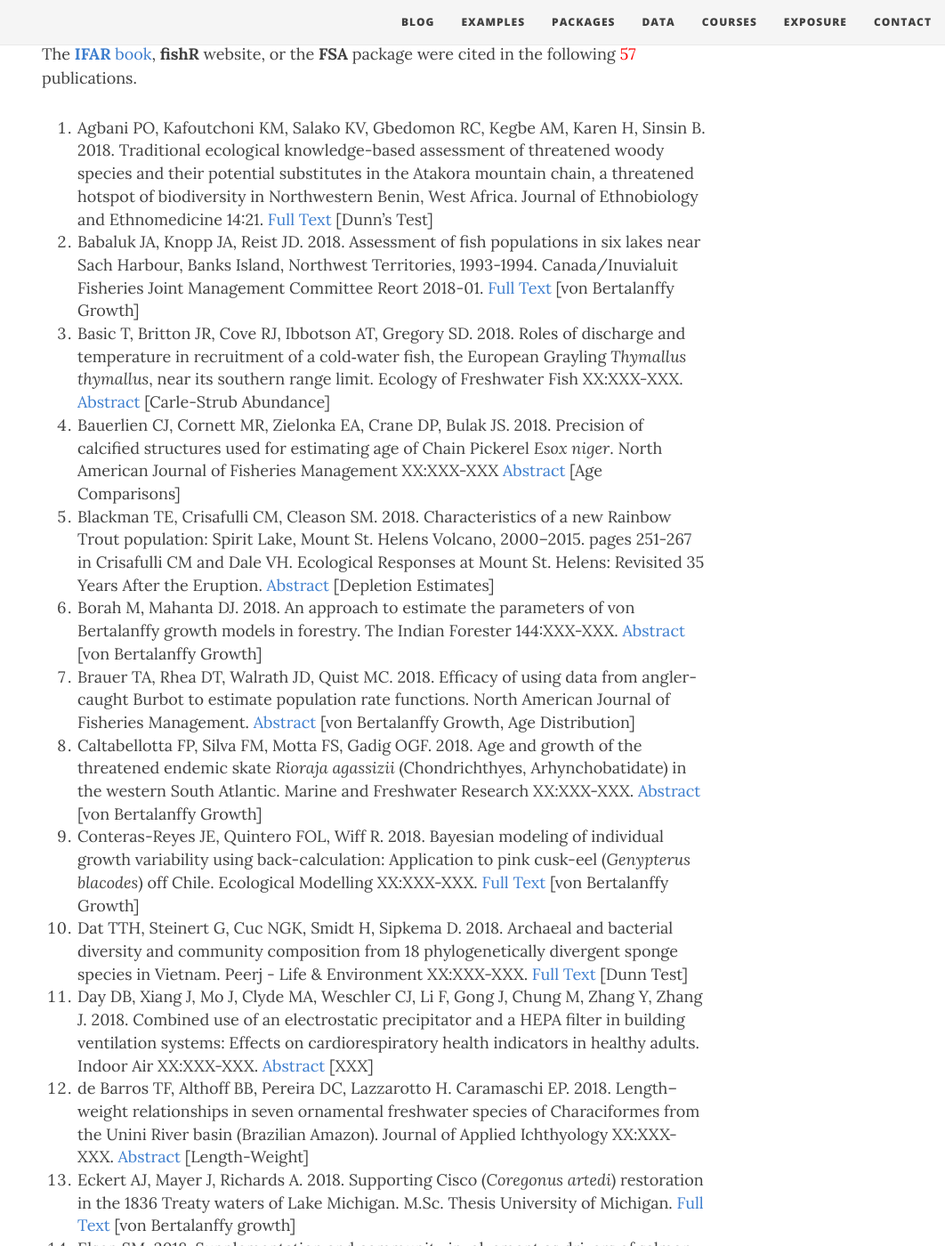
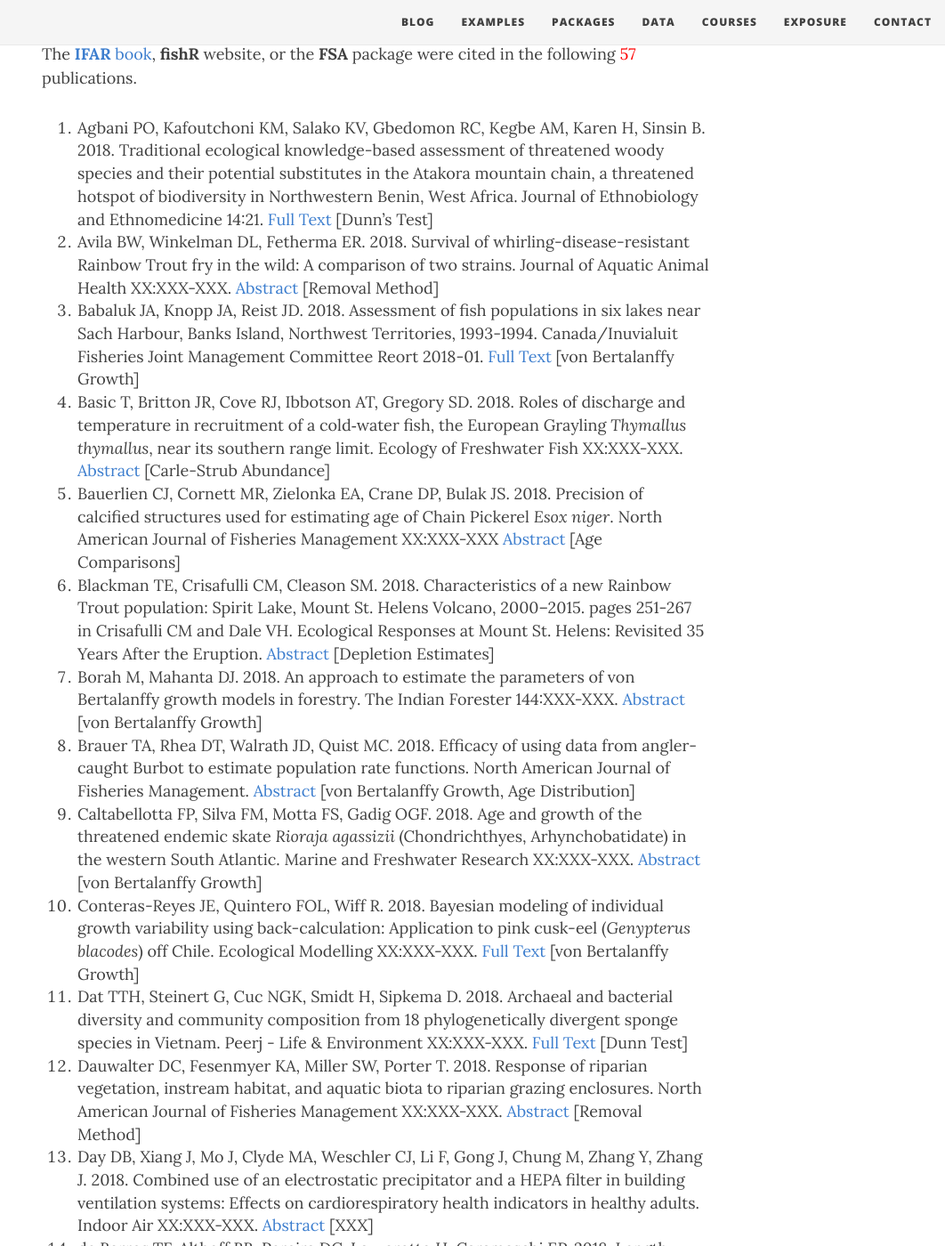
Before and after one commit to droglenc/fishR, a Jekyll site: the page built from exposure/exposure-citations18.md, in a window 1280 px wide and 1400 px high, scrolled down 293 px. Shown: the whole window at 89% size, without its empty margins (218-1280 px from the left). Built offline with Jekyll 4.4.1, drawn with Linux system fonts in a browser that asks for light colours; nearby versions of some CDN libraries; some of the changed text lies outside the part shown.

Commit message:
Added Citations

```diff
--- a/exposure/exposure-citations18.md
+++ b/exposure/exposure-citations18.md
@@ -8,6 +8,7 @@ css: "/css/exposure-citation.css"
 The [**IFAR** book](http://derekogle.com/IFAR/), **fishR** website, or the **FSA** package were cited in the following <span id="contact-div">57</span> publications.
 
 1. Agbani PO, Kafoutchoni KM, Salako KV, Gbedomon RC, Kegbe AM, Karen H, Sinsin B. 2018. Traditional ecological knowledge-based assessment of threatened woody species and their potential substitutes in the Atakora mountain chain, a threatened hotspot of biodiversity in Northwestern Benin, West Africa. Journal of Ethnobiology and Ethnomedicine 14:21. [Full Text](https://ethnobiomed.biomedcentral.com/articles/10.1186/s13002-018-0219-6) [Dunn's Test]
+1. Avila BW, Winkelman DL, Fetherma ER. 2018. Survival of whirling-disease-resistant Rainbow Trout fry in the wild: A comparison of two strains. Journal of Aquatic Animal Health XX:XXX-XXX. [Abstract](https://afspubs.onlinelibrary.wiley.com/doi/abs/10.1002/aah.10040) [Removal Method]
 1. Babaluk JA, Knopp JA, Reist JD. 2018. Assessment of fish populations in six lakes near Sach Harbour, Banks Island, Northwest Territories, 1993-1994. Canada/Inuvialuit Fisheries Joint Management Committee Reort 2018-01. [Full Text](https://www.researchgate.net/profile/John_Babaluk/publication/323547130_Assessment_of_fish_populations_in_six_lakes_near_Sachs_Harbour_Banks_Island_Northwest_Territories_1993-1994/links/5a9c0c8baca2721e3f320937/Assessment-of-fish-populations-in-six-lakes-near-Sachs-Harbour-Banks-Island-Northwest-Territories-1993-1994.pdf) [von Bertalanffy Growth]
 1. Basic T, Britton JR, Cove RJ, Ibbotson AT, Gregory SD. 2018. Roles of discharge and temperature in recruitment of a cold‐water fish, the European Grayling *Thymallus thymallus*, near its southern range limit. Ecology of Freshwater Fish XX:XXX-XXX. [Abstract](https://onlinelibrary.wiley.com/doi/abs/10.1111/eff.12405) [Carle-Strub Abundance]
 1. Bauerlien CJ, Cornett MR, Zielonka EA, Crane DP, Bulak JS. 2018. Precision of calcified structures used for estimating age of Chain Pickerel *Esox niger*. North American Journal of Fisheries Management XX:XXX-XXX [Abstract](https://onlinelibrary.wiley.com/doi/abs/10.1002/nafm.10197) [Age Comparisons]
@@ -17,6 +18,7 @@ The [**IFAR** book](http://derekogle.com/IFAR/), **fishR** website, or the **FSA
 1. Caltabellotta FP, Silva FM, Motta FS, Gadig OGF. 2018. Age and growth of the threatened endemic skate *Rioraja agassizii* (Chondrichthyes, Arhynchobatidate) in the western South Atlantic. Marine and Freshwater Research XX:XXX-XXX. [Abstract](http://www.publish.csiro.au/MF/MF18010) [von Bertalanffy Growth]
 1. Conteras-Reyes JE, Quintero FOL, Wiff R. 2018. Bayesian modeling of individual growth variability using back-calculation: Application to pink cusk-eel (*Genypterus blacodes*) off Chile. Ecological Modelling XX:XXX-XXX. [Full Text](https://www.researchgate.net/profile/Javier_Contreras-Reyes/publication/326250497_Bayesian_modeling_of_individual_growth_variability_using_back-calculation_Application_to_pink_cusk-eel_Genypterus_blacodes_off_Chile/links/5b40ccc3a6fdccbcf9079d3a/Bayesian-modeling-of-individual-growth-variability-using-back-calculation-Application-to-pink-cusk-eel-Genypterus-blacodes-off-Chile.pdf) [von Bertalanffy Growth]
 1. Dat TTH, Steinert G, Cuc NGK, Smidt H, Sipkema D. 2018. Archaeal and bacterial diversity and community composition from 18 phylogenetically divergent sponge species in Vietnam. Peerj - Life & Environment XX:XXX-XXX. [Full Text](https://peerj.com/articles/4970/) [Dunn Test]
+1. Dauwalter DC, Fesenmyer KA, Miller SW, Porter T. 2018. Response of riparian vegetation, instream habitat, and aquatic biota to riparian grazing enclosures. North American Journal of Fisheries Management XX:XXX-XXX. [Abstract](https://afspubs.onlinelibrary.wiley.com/doi/abs/10.1002/nafm.10224) [Removal Method]
 1. Day DB, Xiang J, Mo J, Clyde MA, Weschler CJ, Li F, Gong J, Chung M, Zhang Y, Zhang J. 2018. Combined use of an electrostatic precipitator and a HEPA filter in building ventilation systems: Effects on cardiorespiratory health indicators in healthy adults. Indoor Air XX:XXX-XXX. [Abstract](http://onlinelibrary.wiley.com/doi/10.1111/ina.12447/full) [XXX]
 1. de Barros TF, Althoff BB, Pereira DC, Lazzarotto H. Caramaschi EP. 2018. Length–weight relationships in seven ornamental freshwater species of Characiformes from the Unini River basin (Brazilian Amazon). Journal of Applied Ichthyology XX:XXX-XXX. [Abstract](https://onlinelibrary.wiley.com/doi/abs/10.1111/jai.13699) [Length-Weight]
 1. Eckert AJ, Mayer J, Richards A. 2018. Supporting Cisco (*Coregonus artedi*) restoration in the 1836 Treaty waters of Lake Michigan. M.Sc. Thesis University of Michigan. [Full Text](https://deepblue.lib.umich.edu/bitstream/handle/2027.42/143187/Supporting%2520Cisco%2520Restoration%2520in%2520the%25201836%2520Treaty%2520Waters%2520of%2520Lake%2520Michigan_324.pdf%3Fsequence%3D1%26isAllowed%3Dy&hl=en&sa=X&scisig=AAGBfm2OKdqDdIJPL66z9LBLqF4Jjq-w3Q&nossl=1&oi=scholaralrt) [von Bertalanffy growth]
@@ -34,6 +36,7 @@ The [**IFAR** book](http://derekogle.com/IFAR/), **fishR** website, or the **FSA
 1. Honkanen HM, Boylan P, Dodd JA, Adams CE. 2018. Life stage‐specific, stochastic environmental effects overlay density dependence in an Atlantic salmon population. Ecology of Freshwater Fish XX:XXX-XXX [Abstract](https://onlinelibrary.wiley.com/doi/10.1111/eff.12439) [Stock-Recruitment]
 1. Jain P, Mentzer R. Mannan SM. 2018. Resilience metrics for improved process-risk decision making: Survey, analysis and application. Safety Science 108:13-28. [Abstract](https://www.sciencedirect.com/science/article/pii/S0925753517313802) [???]
 1. Koch J, Neely B, Sowards B. 2018. Precision of three structures for Saugeye age estimation. North American Journal of Fisheries Management. 38:31-38. [Abstract](http://onlinelibrary.wiley.com/doi/10.1002/nafm.10019/abstract) [Age Comparisons??]
+1. Kullman B, Pohlmann J-D, Freese M, Keth A, Wichmann L, Neukamm R, Thiel R. 2018. Age-based stock assessment of the European eel (*Anguilla anguilla*) is heavily biased by stocking of unmarked farmed eels. Fisheries Research 208:258-266. [Abstract](https://www.researchgate.net/publication/327221486_Age-based_stock_assessment_of_the_European_eel_Anguilla_anguilla_is_heavily_biased_by_stocking_of_unmarked_farmed_eels) [von Bertalanffy Growth]
 1. Leech DM, Pollard AI, Labou SG, Hampton SE. 2018. Fewer blue lakes and more murky lakes across the continental U.S.: Implications for planktonic food webs. Limnology and Oceanography XX:XXX-XXX. [Full Text](https://aslopubs.onlinelibrary.wiley.com/doi/pdf/10.1002/lno.10967) [Dunn's Test]
 1. Long JM, Holley CT, Taylor AT. 2018. Evaluation of ageing accuracy with complementary non-lethal methods for slow-growing, northern populations of shoal bass. Fisheries Management and Ecology XX:XXX-XXX. [Full Text](https://www.researchgate.net/publication/323615561_Evaluation_of_ageing_accuracy_with_complementary_non-lethal_methods_for_slow-growing_northern_populations_of_shoal_bass) [von Bertalanffy Growth]
 1. Lyons JL, Oele DL. 2018. Sauger and Walleye year-class formation in the Lower Wisconsin River, 1987-2016. North American Journal of Fisheries Management. xx:XXX-XXX. [Abstract](https://onlinelibrary.wiley.com/doi/abs/10.1002/nafm.10180) [XXX]
@@ -60,6 +63,7 @@ The [**IFAR** book](http://derekogle.com/IFAR/), **fishR** website, or the **FSA
 1. Taylor AT, Long JM. 2018. Genetic integrity, population status, and long-term viability of isolated populations of shoal bass in the Upper Chattahoochee River Basin, Georgia. Natural Resource Report NPS/CHAT/NRR—2018/1620. National Park Service, Fort Collins, Colorado. [Full Text](https://www.researchgate.net/publication/326305035_Genetic_Integrity_Population_Status_and_Long-Term_Viability_of_Isolated_Populations_of_Shoal_Bass_in_the_Upper_Chattahoochee_River_Basin_Georgia) [Age-Length Key, Mortality, Growth]
 1. Tibihika PD, Waidbacher H, Masembe C, Curto M, Sabatino S, Alemayehu E, Meulenbroek P, Akoll P, Meimberg H. 2018. Anthropogenic impacts on the contextual morphological diversification and adaptation of Nile tilapia (*Oreochromis niloticus*, L. 1758) in East Africa. Environmental Biology of Fishes XX:XXX-XXX [Full Text](https://link.springer.com/article/10.1007/s10641-017-0704-0) [Condition]
 1. Tuffley E-J, de Lestang S, How J, Langlois T. 2018. Methodological comparison for sampling populations of a commercially important rock lobster species. Bulletin of Marine Science 94:1035-1054. [Abstract](https://www.ingentaconnect.com/contentone/umrsmas/bullmar/2018/00000094/00000003/art00031) [Schnabel Mark-Recapture]
+1. Vasquez HE, Zheng X, Zhan X, Gu Z, Wang A. 2018. Byssus growth in Winged Peral Oyster *Pteria penguin* (Roding, 1798). Journal of Shellfish Research 37:515-519. [Abstract](http://www.bioone.org/doi/abs/10.2983/035.037.0307) [XXX]
 1. Vukov D, Ilic M, Cuk M, Radulovic S, Igic R, Janauer GA. 2018. Combined effects of physical environmental conditions and anthropogenic alterations are associated with macrophyte habitat fragmentation in rivers - Study of the Danube in Serbia. Science of the Total Environment 634:780-790. [Abstract](https://www.sciencedirect.com/science/article/pii/S0048969718311288) [Dunn's Test]
 1. Willmes M, Hobbs JA, Sturrock AM, Bess Z, Lewis LS, Glessner JJG, Johnson RC, Kurth R, Kindopp J. 2018. Fishery collapse, recovery, and the cryptic decline of wild salmon on a major California river. Canadian Journal of Fisheries and Aquatic Sciences. XX:XXX-XXX. [Abstract](http://www.nrcresearchpress.com/doi/abs/10.1139/cjfas-2017-0273#.Wl5BqnlG3uM) [Age Comparisons]
 1. Yamamaoto Y, Yoshiyama T, Kajiara K, Nakatani T, Matsuishi T. Long-term shifts in the growth and maturation size of Miyabe charr *Salvelinus malma miyabei*. Fisheries Science XX:XXX-XXX. [Abstract](https://link.springer.com/article/10.1007/s12562-018-1186-5) [Growth]
```
